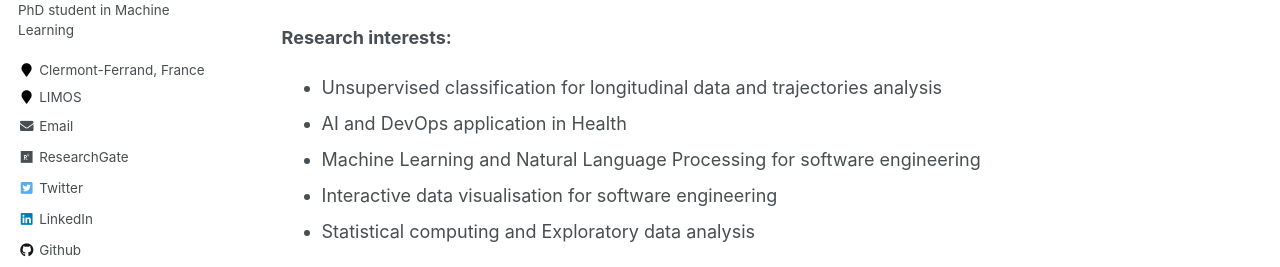
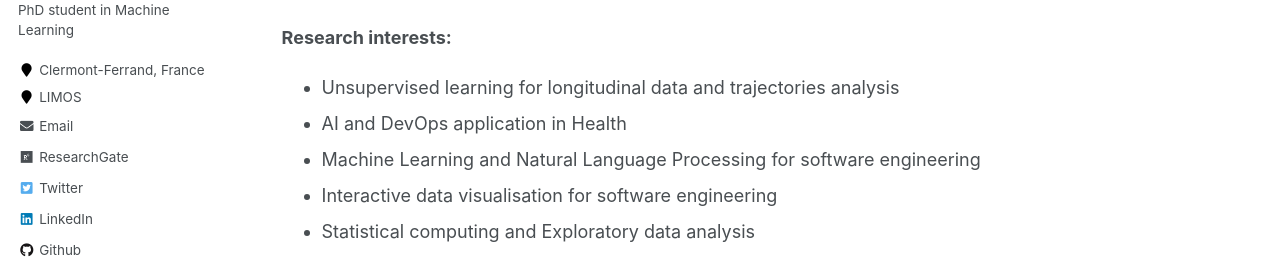
Before and after one commit to armelsoubeiga/armelsoubeiga.github.io, a Jekyll site: the page built from _pages/about.md, in a window 1280 px wide and 1153 px high. Shown: the part 335-602 px from the top of the window. Built offline with Jekyll 4.4.1, drawn with Linux system fonts in a browser that asks for light colours; grey boxes are pictures that could not be loaded.

Commit message:
Update about.md

```diff
--- a/_pages/about.md
+++ b/_pages/about.md
@@ -14,7 +14,7 @@ After more than three years in clinical research as a data scientist, and more t
 
 **Research interests:**
 
-* Unsupervised classification for longitudinal data and trajectories analysis
+* Unsupervised learning for longitudinal data and trajectories analysis
 * AI and DevOps application in Health
 * Machine Learning and Natural Language Processing for software engineering
 * Interactive data visualisation for software engineering
```
